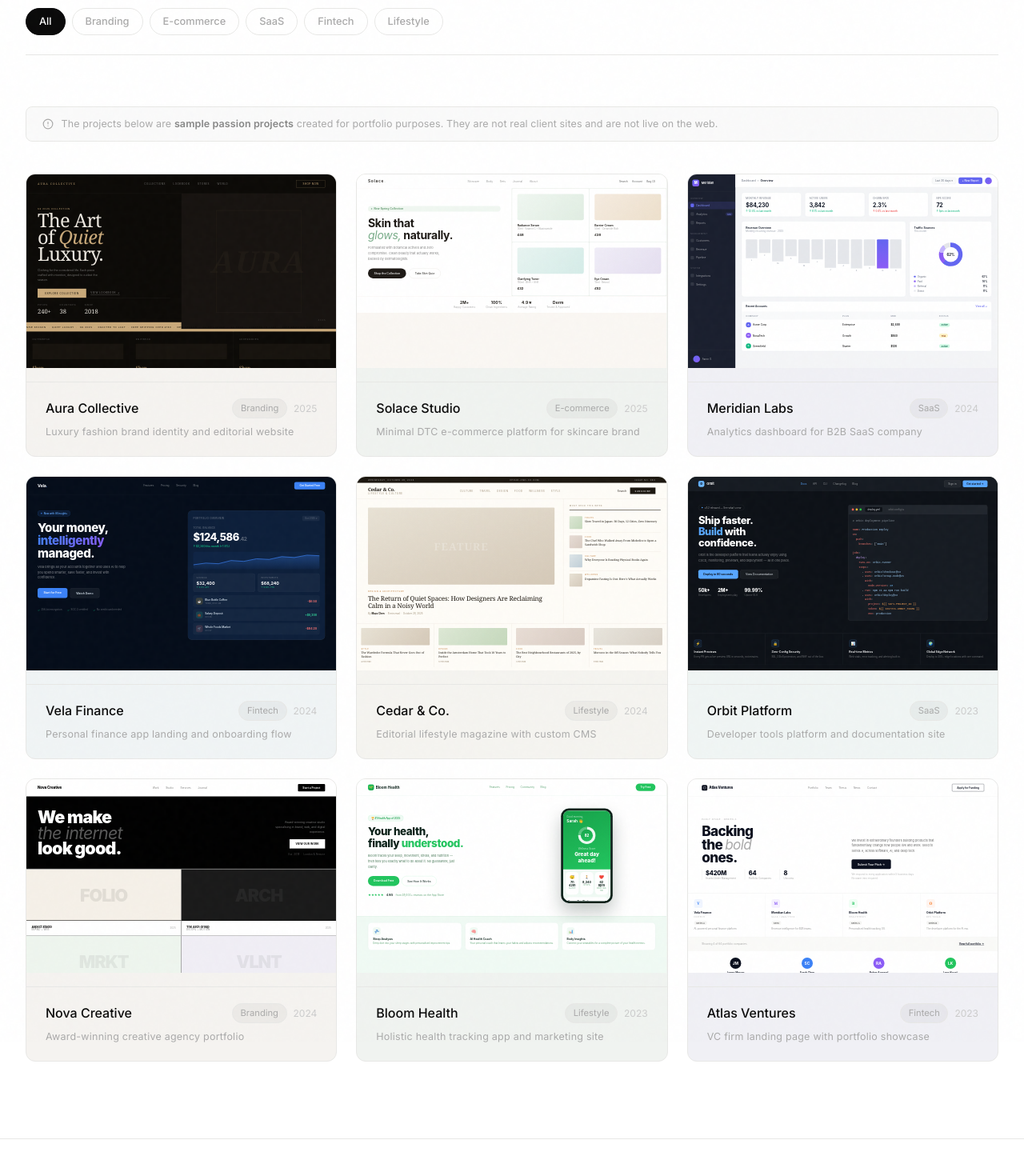
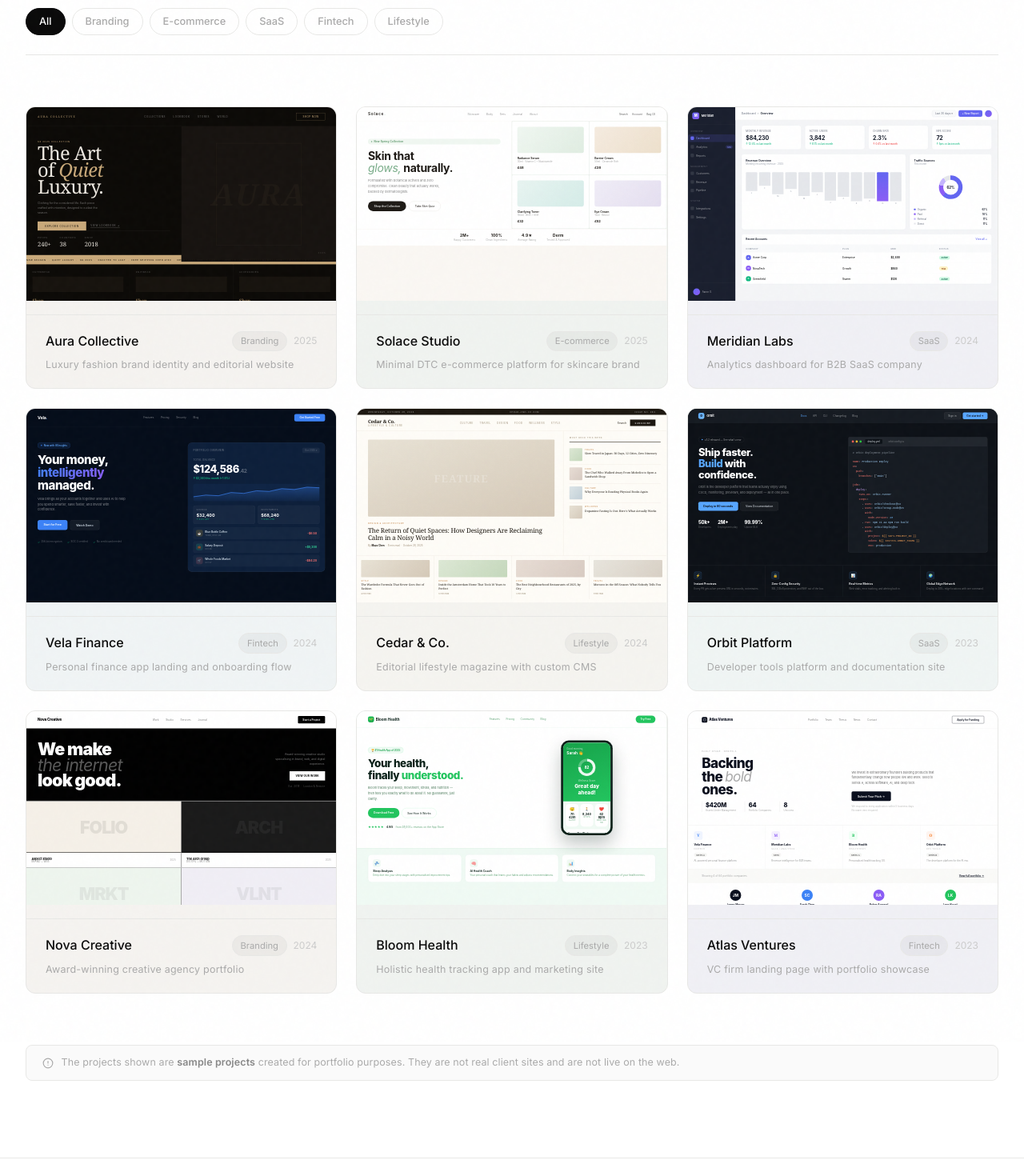
Before and after one commit to yvngobo/forma-studio, a React (Vite) app: page /work in a window 1280 px wide. Shown: the part 320-1790 px from the top of the page at 80% size. Built offline with nearby package versions, Linux system fonts and the light colour scheme; a web font is replaced by a local one.

Commit message:
Move disclaimer to bottom of Work page and simplify copy
Relocated the portfolio disclaimer from above the grid to below it, and updated the wording to remove 'passion projects'.

Co-Authored-By: Claude Sonnet 4.6 <noreply@anthropic.com>

```diff
--- a/src/pages/Work.tsx
+++ b/src/pages/Work.tsx
@@ -309,18 +309,6 @@ export default function Work() {
           </div>
         </FadeIn>
 
-        {/* Disclaimer */}
-        <FadeIn delay={0.15}>
-          <div style={{ display:'flex', alignItems:'center', gap:'0.6rem', marginBottom:'2.5rem', padding:'0.75rem 1.25rem', borderRadius:'8px', border:'1px solid var(--c-line)', background:'rgba(128,128,128,0.04)' }}>
-            <svg width="14" height="14" viewBox="0 0 24 24" fill="none" stroke="var(--c-ink4)" strokeWidth="2" strokeLinecap="round" strokeLinejoin="round" style={{ flexShrink:0 }}>
-              <circle cx="12" cy="12" r="10"/><line x1="12" y1="8" x2="12" y2="12"/><line x1="12" y1="16" x2="12.01" y2="16"/>
-            </svg>
-            <p style={{ color:'var(--c-ink4)', fontSize:'0.78rem', letterSpacing:'0.01em', lineHeight:1.5 }}>
-              The projects below are <strong style={{ color:'var(--c-ink3)', fontWeight:600 }}>sample passion projects</strong> created for portfolio purposes. They are not real client sites and are not live on the web.
-            </p>
-          </div>
-        </FadeIn>
-
         {/* Grid */}
         <motion.div layout style={{ display:'grid', gridTemplateColumns:'repeat(auto-fill,minmax(360px,1fr))', gap:'1.5rem' }}>
           <AnimatePresence mode="popLayout">
@@ -341,6 +329,18 @@ export default function Work() {
             <p style={{ fontSize:'0.9rem' }}>No projects in this category yet.</p>
           </div>
         )}
+
+        {/* Disclaimer */}
+        <FadeIn delay={0.1}>
+          <div style={{ display:'flex', alignItems:'center', gap:'0.6rem', marginTop:'4rem', padding:'0.75rem 1.25rem', borderRadius:'8px', border:'1px solid var(--c-line)', background:'rgba(128,128,128,0.04)' }}>
+            <svg width="14" height="14" viewBox="0 0 24 24" fill="none" stroke="var(--c-ink4)" strokeWidth="2" strokeLinecap="round" strokeLinejoin="round" style={{ flexShrink:0 }}>
+              <circle cx="12" cy="12" r="10"/><line x1="12" y1="8" x2="12" y2="12"/><line x1="12" y1="16" x2="12.01" y2="16"/>
+            </svg>
+            <p style={{ color:'var(--c-ink4)', fontSize:'0.78rem', letterSpacing:'0.01em', lineHeight:1.5 }}>
+              The projects shown are <strong style={{ color:'var(--c-ink3)', fontWeight:600 }}>sample projects</strong> created for portfolio purposes. They are not real client sites and are not live on the web.
+            </p>
+          </div>
+        </FadeIn>
       </section>
     </motion.div>
   )
```
